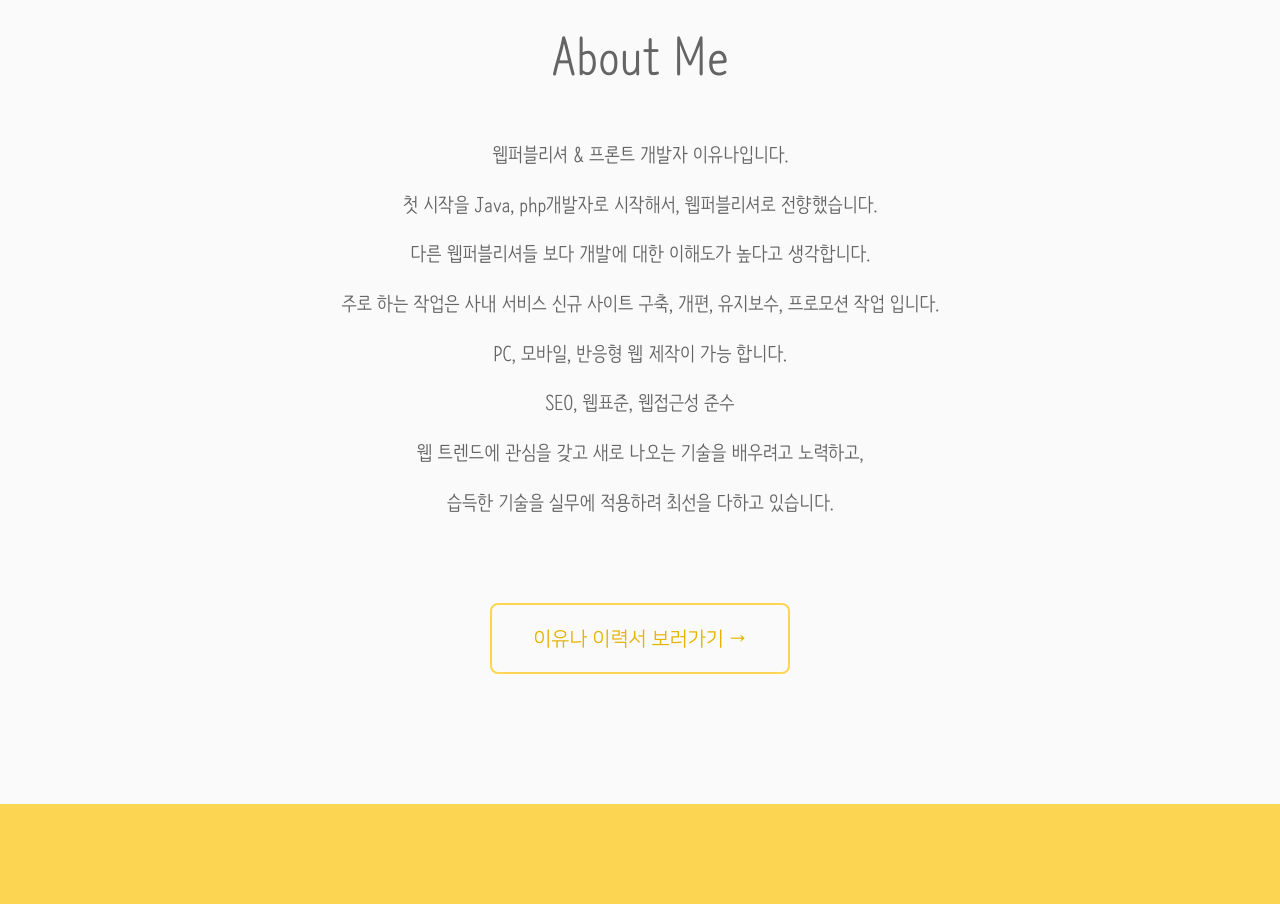
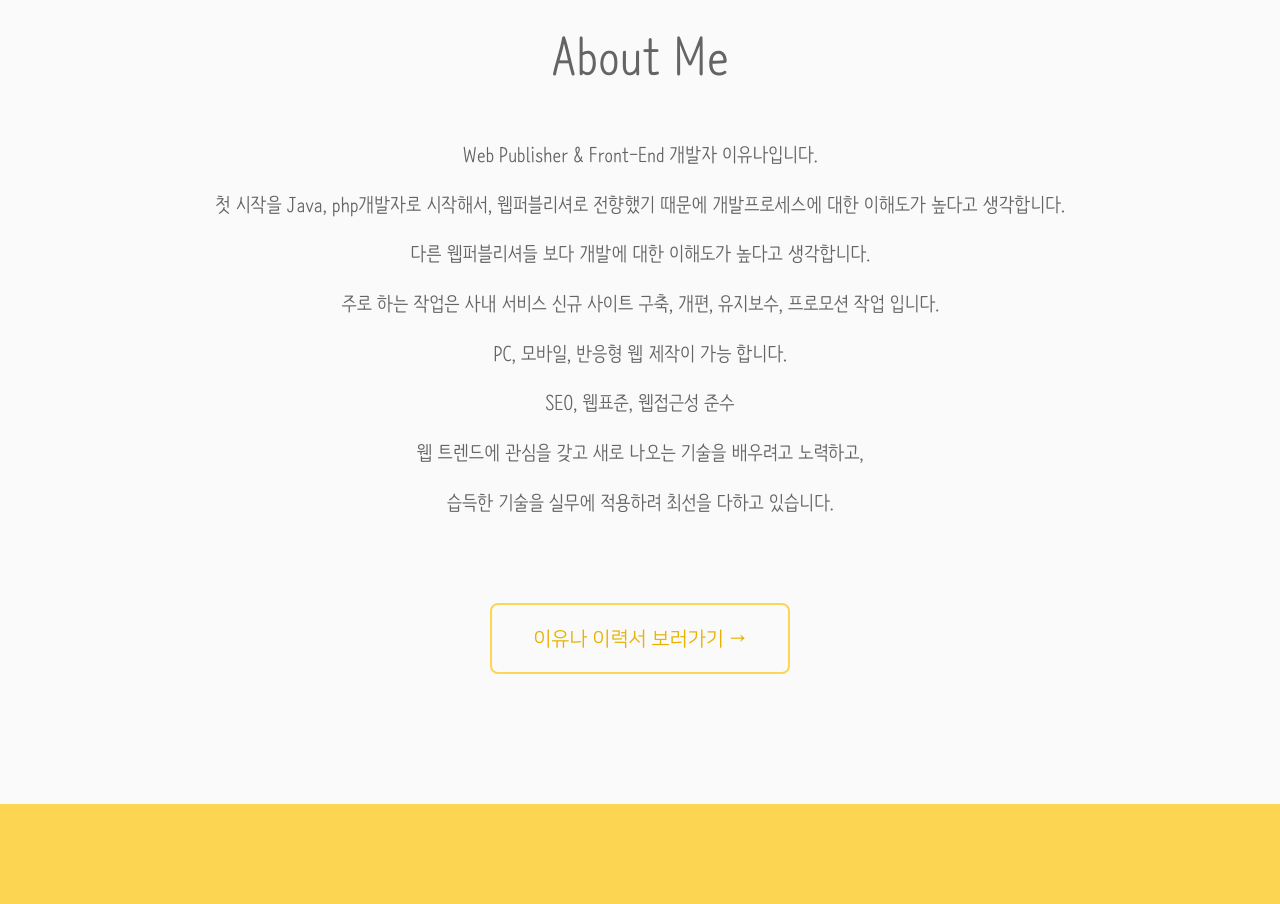
Before and after one commit to yn8206/portfolio, a Vue app: page / in a window 1280 px wide. Shown: the part 960-1864 px from the top of the page. Built offline with nearby package versions, Linux system fonts and the light colour scheme.

Commit message:
텍스트 변경

```diff
--- a/src/components/About.vue
+++ b/src/components/About.vue
@@ -4,8 +4,8 @@
         <article class="intro">
             <h1>About Me</h1>
             <div class="txt">
-                웹퍼블리셔 & 프론트 개발자 이유나입니다.<br>
-                첫 시작을 Java, php개발자로 시작해서, 웹퍼블리셔로 전향했습니다.<br>
+                Web Publisher & Front-End 개발자 이유나입니다.<br>
+                첫 시작을 Java, php개발자로 시작해서, 웹퍼블리셔로 전향했기 때문에 개발프로세스에 대한 이해도가 높다고 생각합니다.<br>
                 다른 웹퍼블리셔들 보다 개발에 대한 이해도가 높다고 생각합니다.<br>
                 주로 하는 작업은 사내 서비스 신규 사이트 구축, 개편, 유지보수, 프로모션 작업 입니다.<br>
                 PC, 모바일, 반응형 웹 제작이 가능 합니다.<br>
```
